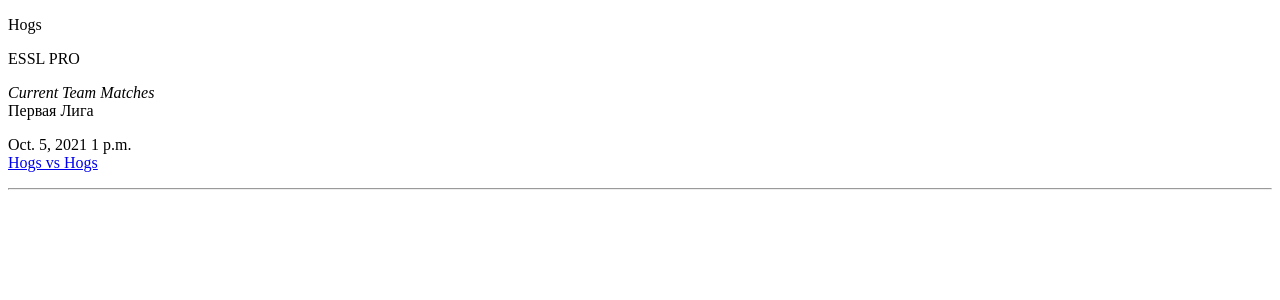
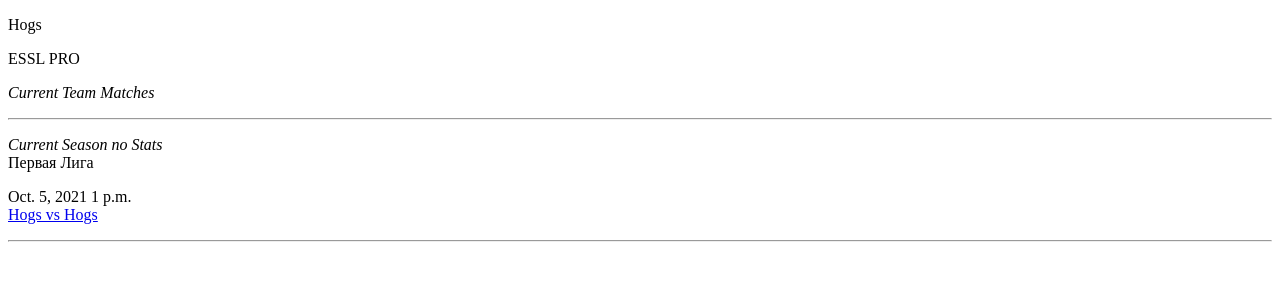
Before and after one commit to nevalions/django-football-stats, a Django app: a page that uses footballstats/templates/teams/team_page.html in a window 1280 px wide. Shown: the top 300 px of the page. Run offline with Django 4.2, Linux system fonts and the light colour scheme; data comes from the database, SQL or seed files in the repository; both versions use the stored data as it was before the commit.

Commit message:
TIK015: added stats to match and team pages

```diff
--- a/footballstats/matches/models.py
+++ b/footballstats/matches/models.py
@@ -17,8 +17,6 @@
     field_length = models.IntegerField(default=90)
     team_a = models.ForeignKey(Team, on_delete=models.SET_NULL, null=True, related_name='team_a')
     team_b = models.ForeignKey(Team, on_delete=models.SET_NULL, null=True, related_name='team_b')
-    score_a = models.IntegerField(default=0)
-    score_b = models.IntegerField(default=0)
 
     def __str__(self):
         return f'{self.tournament.name} {self.season.year} ' \
@@ -36,6 +34,11 @@
             'season': self.season.year
         })
 
+    # def save(self, *args, **kwargs):
+    #     self.score_a = StatsMatchOnline.score_team_a
+    #     self.score_b = StatsMatchOnline.score_team_b
+    #     super(Match, self).save(*args, **kwargs)
+
 
 def _get_current_season_matches():
     return Match.objects.filter(tournament__season__in=_get_current_season())
--- a/footballstats/stats/models.py
+++ b/footballstats/stats/models.py
@@ -12,7 +12,8 @@
     score_team_b = models.IntegerField(default=0)
 
     def __str__(self):
-        return f'{self.match.pk} {self.match.season.year} {self.match.team_a}-{self.match.team_b}'
+        return f'{self.match.pk} {self.match.season.year} {self.match.tournament.name} ' \
+               f'{self.match.team_a.name}-{self.match.team_b.name}'
 
     class Meta:
         verbose_name = "Match Stats Online"
--- a/footballstats/teams/views.py
+++ b/footballstats/teams/views.py
@@ -4,6 +4,7 @@
 
 from matches.models import Match
 from seasons.models import _get_current_season, _get_other_seasons
+from stats.models import StatsMatchOnline
 from teams.forms import AddTeamForm
 from teams.models import Team, _get_current_season_teams, _get_other_seasons_teams
 
@@ -33,11 +34,18 @@
         team_current_tournament_matches = Match.objects.filter(
             Q(tournament=tournament_id) & Q(team_a=team_id) | Q(team_b=team_id))
 
+        current_matches_stats = StatsMatchOnline.objects.filter(match__id__in=team_current_tournament_matches)
+
+        # ???
+        matches_no_stats = team_current_tournament_matches.exclude(id__in=current_matches_stats)
+
         return render(request, 'teams/team_page.html',
                       {
                           'selected_team': selected_team,
                           'team_current_tournament_matches': team_current_tournament_matches,
-                          'current_season': _get_current_season()
+                          'current_season': _get_current_season(),
+                          'current_matches_stats': current_matches_stats,
+                          'matches_no_stats': matches_no_stats,
                       })
 
 
--- a/footballstats/templates/stats/stats_match_online_edit_page.html
+++ b/footballstats/templates/stats/stats_match_online_edit_page.html
@@ -21,7 +21,7 @@
     <div class="form-error">{{ form.title.errors }}</div>
     {% endfor %}
 
-    <button type="submit">Edit</button>
+    <button type="submit">Update</button>
 
     </form>
 </p>
--- a/footballstats/templates/teams/team_page.html
+++ b/footballstats/templates/teams/team_page.html
@@ -17,18 +17,30 @@
 
 </p>
 <p><i>Current Team Matches </i>
-<br>{% for match in team_current_tournament_matches %} {{ match.tournament }}
+<br>{% for stats in current_matches_stats %} {{ stats.match.tournament.name }}
     <p>
-    {{ match.date }} {{ match.time }}
-    <br><a href={{ match.get_absolute_url }}>{{ match.team_a.name }} vs {{ match.team_b.name }}</a>
+    {{ stats.match.date }} {{ stats.match.time }}
+    <br><a href={{ stats.match.get_absolute_url }}>
+    {{ stats.match.team_a.name }} vs {{ stats.match.team_b.name }}</a>
+    <br>
+    {{ stats.score_team_a }} vs {{ stats.score_team_b }}
     </p>
 {% endfor %}
 <hr>
 </p>
 
-<p>
+<p><i>Current Season no Stats</i>
+<br>{% for no_stats in matches_no_stats %} {{ no_stats.tournament.name }}
+    <p>
+    {{ no_stats.date }} {{ no_stats.time }}
+    <br><a href={{ no_stats.get_absolute_url }}>
+    {{ no_stats.team_a.name }} vs {{ no_stats.team_b.name }}</a>
 
 </p>
+{% endfor %}
+<hr>
+</p>
+
 
 </body>
 </html>
```
Also changed, not shown: footballstats/matches/views.py (+16 -3 lines), footballstats/stats/views.py (+0 -32 lines), footballstats/templates/matches/match_page.html (+8 -0 lines), footballstats/templates/matches/matches_list.html (+25 -5 lines), footballstats/db.sqlite3, footballstats/matches/migrations/0018_remove_match_score_a_remove_match_score_b.py (added).
